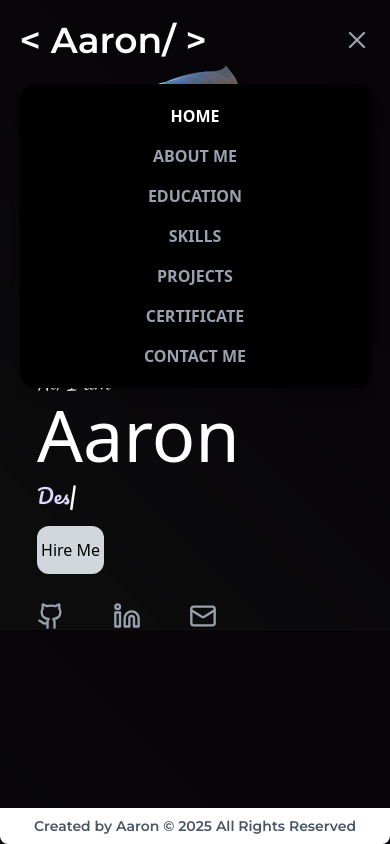
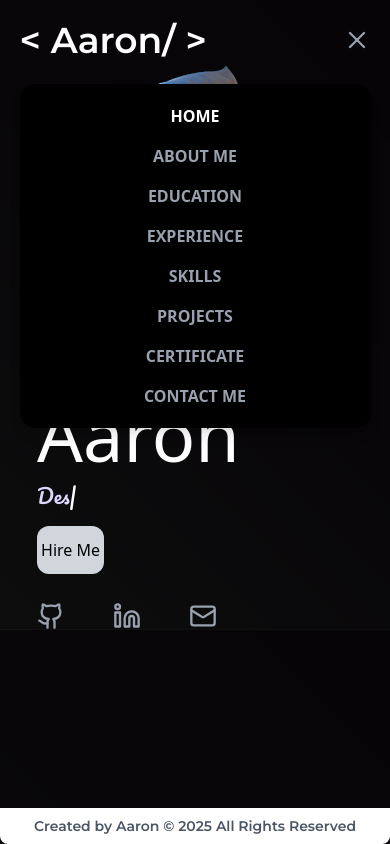
Before and after one commit to Aaron2578/Portfolio, a React (Vite) app: page / in a window 390 px wide. Both pictures are taken after a click on the element 356 px from the left and 40 px from the top of the page. Built offline with nearby package versions, Linux system fonts and the light colour scheme; the HTML template or start-up script is replaced by a standard one; a web font is replaced by a local one.

Commit message:
Update Navbar.tsx

```diff
--- a/src/components/Navbar.tsx
+++ b/src/components/Navbar.tsx
@@ -146,6 +146,16 @@ function Navbar() {
                 isActive ? "text-white" : "text-gray-400 hover:text-white"
               }`
             }
+            to={"/experience"}
+          >
+            EXPERIENCE
+          </NavLink>
+          <NavLink
+            className={({ isActive }) =>
+              `font-semibold transition-colors duration-300 ${
+                isActive ? "text-white" : "text-gray-400 hover:text-white"
+              }`
+            }
             to={"/skills"}
           >
             SKILLS
```
